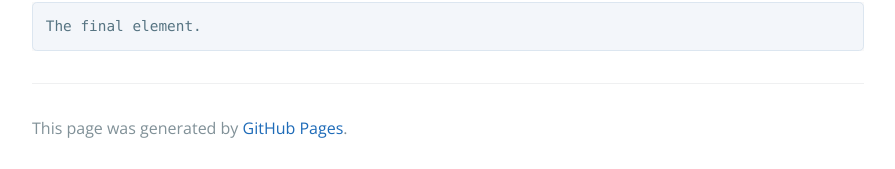
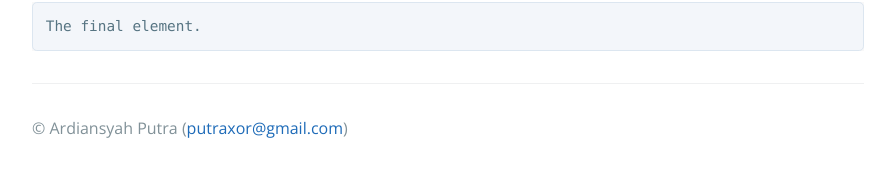
Before and after one commit to putraxor/putraxor.github.io, a Jekyll site: the page built from index.md, in a window 1280 px wide and 900 px high, scrolled down 3166 px. Shown: the part 728-897 px from the top of the window, without its empty margins (192-1087 px from the left). Built offline with Jekyll 4.4.1, drawn with Linux system fonts in a browser that asks for light colours.

Commit message:
update footer

```diff
--- a/_layouts/default.html
+++ b/_layouts/default.html
@@ -1,12 +1,13 @@
 <!DOCTYPE html>
 <html lang="{{ site.lang | default: "en-US" }}">
+
 <head>
 
   {% if site.google_analytics %}
   <script async src="https://www.googletagmanager.com/gtag/js?id={{ site.google_analytics }}"></script>
   <script>
     window.dataLayer = window.dataLayer || [];
-        function gtag(){dataLayer.push(arguments);}
+    function gtag() { dataLayer.push(arguments); }
     gtag('js', new Date());
     gtag('config', '{{ site.google_analytics }}');
   </script>
@@ -19,6 +20,7 @@
   <meta name="apple-mobile-web-app-status-bar-style" content="black-translucent">
   <link rel="stylesheet" href="{{ '/assets/css/style.css?v=' | append: site.github.build_revision | relative_url }}">
 </head>
+
 <body>
   <a id="skip-to-content" href="#content">Skip to the content.</a>
 
@@ -39,10 +41,12 @@
 
     <footer class="site-footer">
       {% if site.github.is_project_page %}
-          <span class="site-footer-owner"><a href="{{ site.github.repository_url }}">{{ site.github.repository_name }}</a> is maintained by <a href="{{ site.github.owner_url }}">{{ site.github.owner_name }}</a>.</span>
+      <span class="site-footer-owner"><a href="{{ site.github.repository_url }}">{{ site.github.repository_name }}</a>
+        is maintained by <a href="{{ site.github.owner_url }}">{{ site.github.owner_name }}</a>.</span>
       {% endif %}
-        <span class="site-footer-credits">This page was generated by <a href="https://pages.github.com">GitHub Pages</a>.</span>
+      <span class="site-footer-credits">&copy; Ardiansyah Putra (<a href="mailto:putraxor@gmail.com">putraxor@gmail.com</a>)</span>
     </footer>
   </main>
 </body>
+
 </html>
```
Lines whose indentation alone changed are shown as unchanged.
